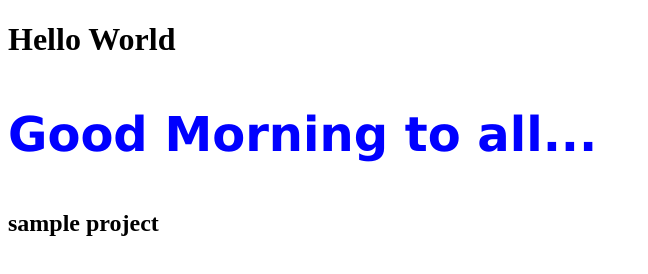
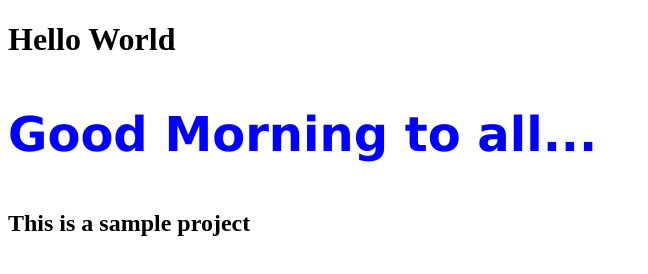
Before and after one commit to PreethiVibin/sample, a plain HTML site: page index.html in a window 1280 px wide. Shown: the whole page, without its empty margins (0-648 px from the left). Drawn offline with Linux system fonts and the light colour scheme.

Commit message:
mentioned as sample project

```diff
--- a/index.html
+++ b/index.html
@@ -10,6 +10,6 @@
 <body>
     <h1>Hello World</h1>
     <h3>Good Morning to all...</h3>
-    <h2>sample project</h2>
+    <h2>This is a sample project</h2>
 </body>
 </html>
```
